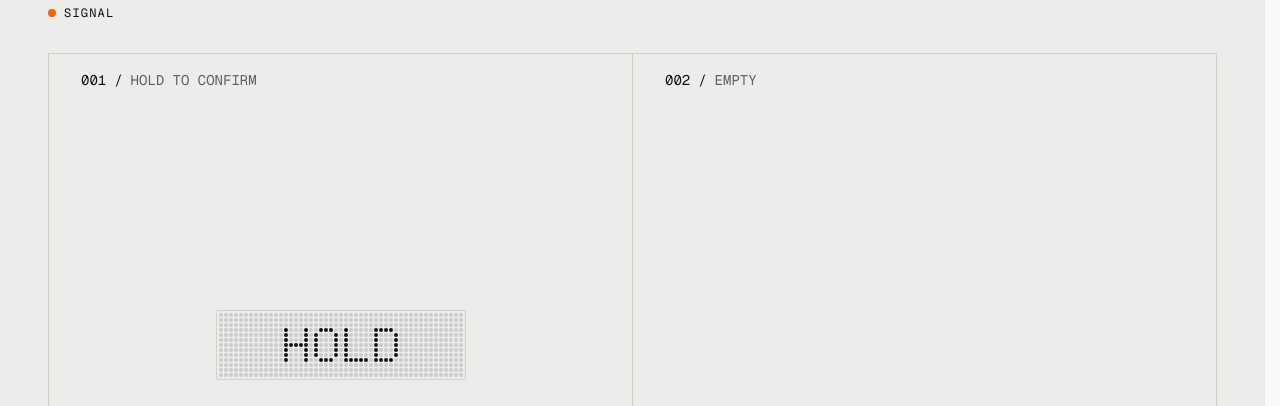
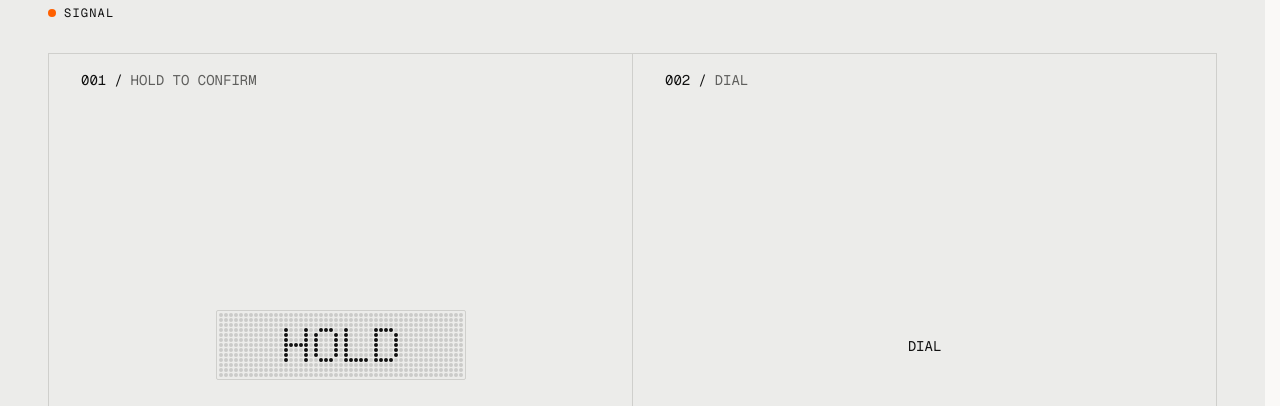
Before and after one commit to cagndz/agundez-me, a Next.js app: page /lab in a window 1280 px wide. Shown: the part 136-542 px from the top of the page. Built offline with nearby package versions, Linux system fonts and the light colour scheme.

Commit message:
feat(lab): add dial component

```diff
--- /dev/null
+++ b/src/lab/demos/dial/index.tsx
@@ -0,0 +1,5 @@
+'use client'
+
+export default function Dial() {
+	return <div className='font-mono'>Dial</div>
+}
--- a/src/lab/items.ts
+++ b/src/lab/items.ts
@@ -26,7 +26,7 @@ export const items: LabItem[] = [
 			{ label: 'A11y', value: 'Enter · live region · reduced motion' },
 		],
 	},
-	{ id: '002', slug: 'empty-002', title: 'Empty' },
+	{ id: '002', slug: 'dial', title: 'Dial' },
 	{ id: '003', slug: 'empty-003', title: 'Empty' },
 	{ id: '004', slug: 'empty-004', title: 'Empty' },
 	{ id: '005', slug: 'empty-005', title: 'Empty' },
--- a/src/lab/registry.ts
+++ b/src/lab/registry.ts
@@ -1,6 +1,8 @@
 import type { ComponentType } from 'react'
 import { HoldToConfirm } from './demos/hold-to-confirm'
+import Dial from './demos/dial'
 
 export const demos: Record<string, ComponentType | undefined> = {
 	'hold-to-confirm': HoldToConfirm,
+	dial: Dial,
 }
```
